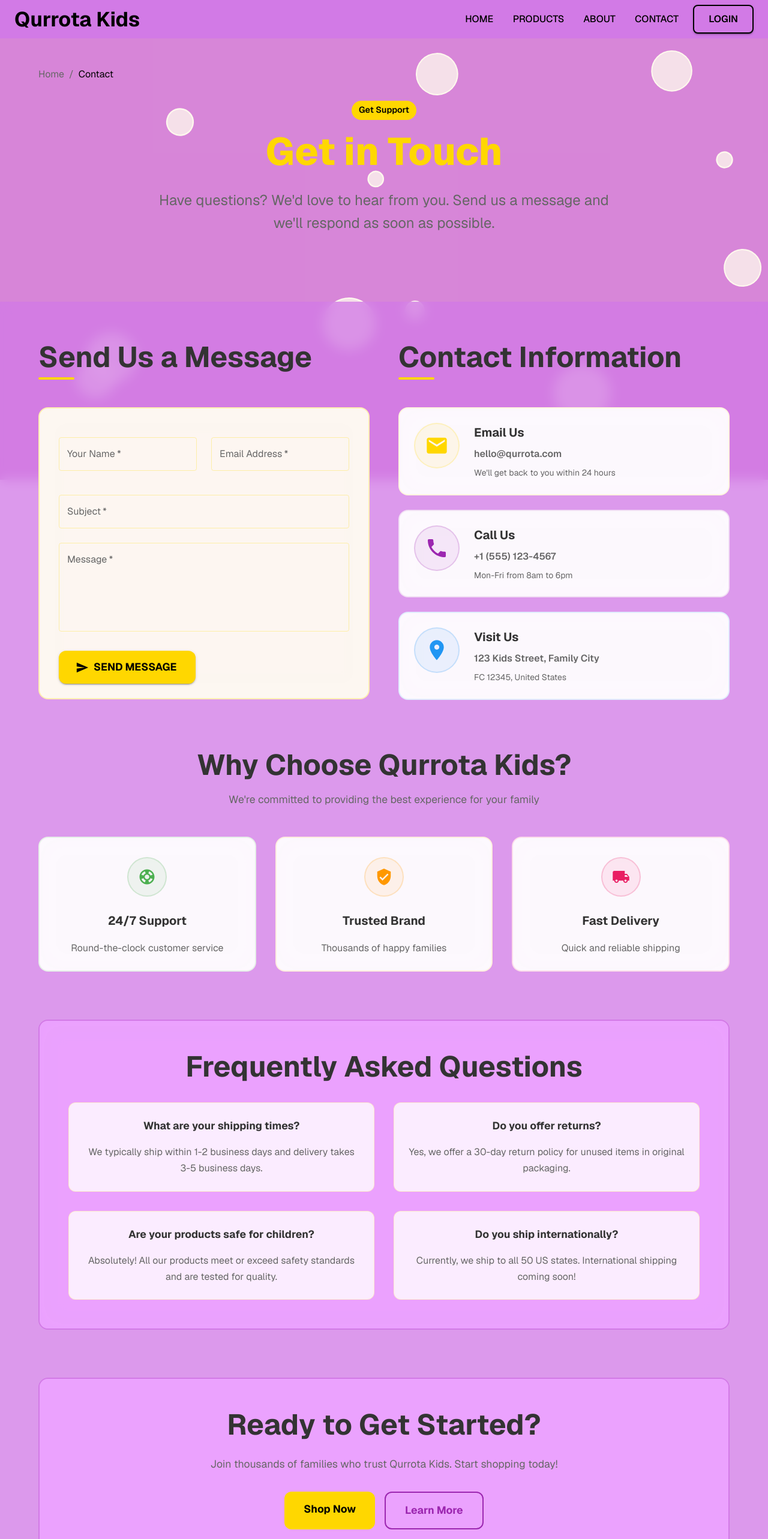
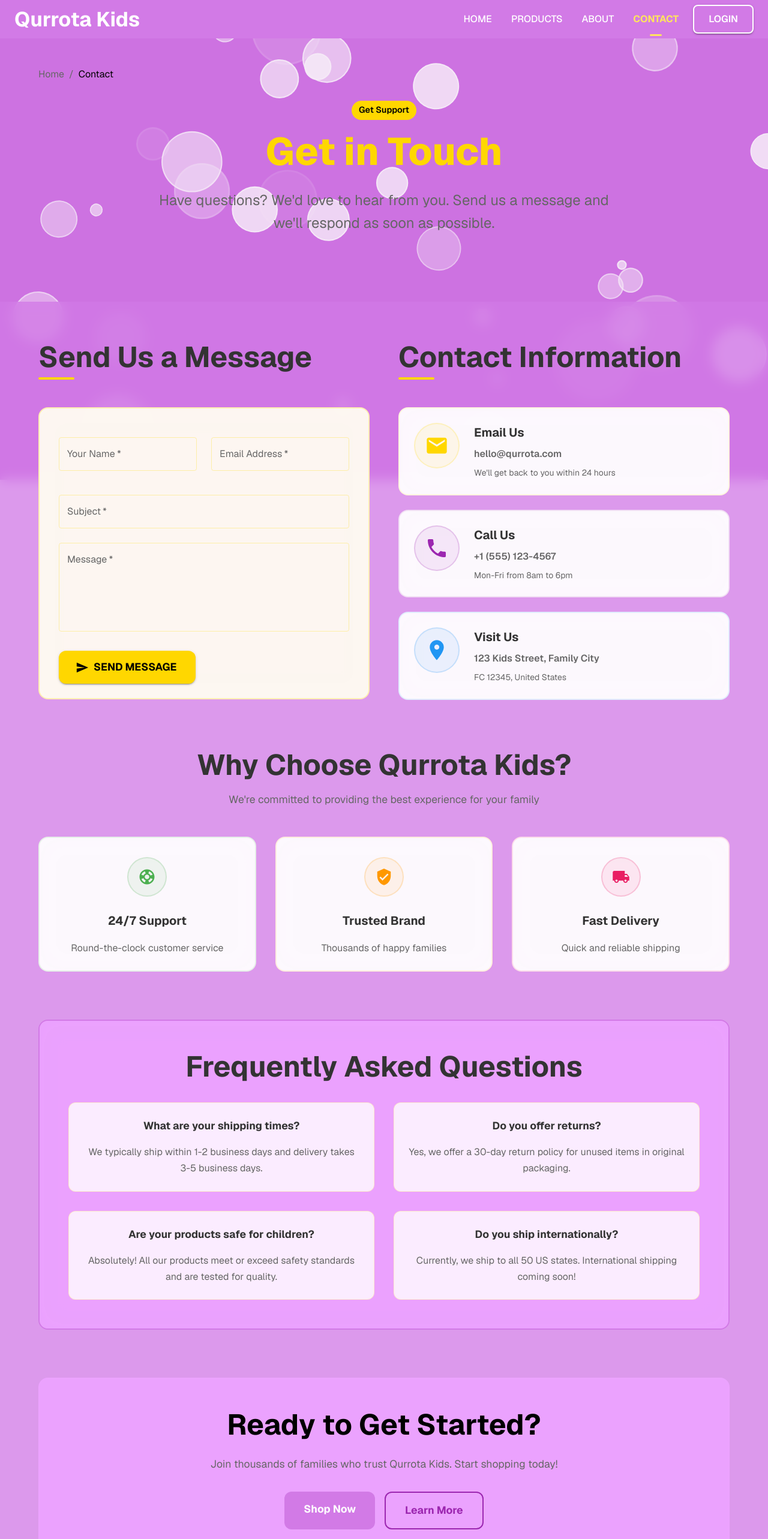
Before and after one commit to Asif3359/Qurrota, a Next.js app: page /contact in a window 1280 px wide. Shown: the top 2566 px of the page at 60% size. Built offline with nearby package versions, Linux system fonts and the light colour scheme.

Commit message:
fix designe issue in theme color

```diff
--- a/src/app/contact/page.tsx
+++ b/src/app/contact/page.tsx
@@ -205,7 +205,7 @@ export default function ContactPage() {
           backdropFilter: "blur(10px)",
         }}
       >
-        <Container maxWidth="lg" >
+        <Container maxWidth="lg">
           {/* Contact Form & Info Section */}
           <motion.div
             initial={{ opacity: 0, y: 50 }}
@@ -801,7 +801,7 @@ export default function ContactPage() {
                 mt: { xs: 6, md: 10 },
                 p: { xs: 4, md: 6 },
                 background: getRgbaColor(theme.palette.primary.light, 0.75),
-                border: `2px solid ${theme.palette.primary.main}`,
+                border: `2px solid ${theme.palette.primary.light}`,
                 borderRadius: 4,
                 textAlign: "center",
                 position: "relative",
@@ -813,7 +813,7 @@ export default function ContactPage() {
                   left: 0,
                   right: 0,
                   bottom: 0,
-                  background: getRgbaColor(theme.palette.primary.light, 0.75),
+                  background: getRgbaColor(theme.palette.primary.light, 0.79),
                 },
               }}
             >
@@ -823,7 +823,7 @@ export default function ContactPage() {
                   gutterBottom
                   sx={{
                     fontWeight: 700,
-                    color: "#333",
+                    color: theme.palette.text.primary,
                     mb: 3,
                   }}
                 >
@@ -857,15 +857,19 @@ export default function ContactPage() {
                       textDecoration: "none",
                       px: 4,
                       py: 2,
-                      background: "#FFD700",
-                      color: "#000",
+                      background: theme.palette.primary.main,
+                      color: theme.palette.primary.contrastText,
                       borderRadius: 3,
                       fontWeight: 700,
                       fontSize: "1.1rem",
                       transition: "all 0.3s ease",
                       "&:hover": {
                         transform: "translateY(-2px)",
-                        boxShadow: "0 10px 20px rgba(255, 215, 0, 0.3)",
+                        background: theme.palette.primary.dark,
+                        boxShadow: `0 10px 20px ${getRgbaColor(
+                          theme.palette.primary.main,
+                          0.3
+                        )}`,
                       },
                     }}
                   >
@@ -877,15 +881,15 @@ export default function ContactPage() {
                       textDecoration: "none",
                       px: 4,
                       py: 2,
-                      border: "2px solid #9C27B0",
-                      color: "#9C27B0",
+                      border: `2px solid ${theme.palette.primary.dark}`,
+                      color: theme.palette.primary.dark,
                       borderRadius: 3,
                       fontWeight: 700,
                       fontSize: "1.1rem",
                       transition: "all 0.3s ease",
                       "&:hover": {
-                        background: "#9C27B0",
-                        color: "#fff",
+                        background: theme.palette.primary.dark,
+                        color: theme.palette.primary.contrastText,
                         transform: "translateY(-2px)",
                       },
                     }}
--- a/src/components/layout/Header.tsx
+++ b/src/components/layout/Header.tsx
@@ -21,10 +21,12 @@ import {
 import { motion } from 'framer-motion';
 import MenuIcon from '@mui/icons-material/Menu';
 import { useAuth } from '@/contexts/AuthContext';
+import { usePathname } from 'next/navigation';
 
 const Header: React.FC = () => {
   const theme = useTheme();
   const isMobile = useMediaQuery(theme.breakpoints.down('md'));
+  const pathname = usePathname();
   const [mobileOpen, setMobileOpen] = useState(false);
   const [anchorEl, setAnchorEl] = useState<null | HTMLElement>(null);
   const { user, logout, isAuthenticated } = useAuth();
@@ -46,6 +48,14 @@ const Header: React.FC = () => {
     handleProfileMenuClose();
   };
 
+  // Helper function to check if a menu item is active
+  const isActivePage = (href: string) => {
+    if (href === '/') {
+      return pathname === '/';
+    }
+    return pathname.startsWith(href);
+  };
+
   const menuItems = [
     { text: 'HOME', href: '/' },
     { text: 'PRODUCTS', href: '/products' },
@@ -56,11 +66,34 @@ const Header: React.FC = () => {
   const drawer = (
     <Box sx={{ width: 250 }}>
       <List>
-        {menuItems.map((item) => (
-          <ListItem key={item.text} component="a" href={item.href}>
-            <ListItemText primary={item.text} />
+        {menuItems.map((item) => {
+          const isActive = isActivePage(item.href);
+          return (
+            <ListItem
+              key={item.text}
+              component="a"
+              href={item.href}
+              sx={{
+                background: isActive ? 'rgba(255, 255, 255, 0.1)' : 'transparent',
+                borderLeft: isActive ? `4px solid ${theme.palette.secondary.main}` : '4px solid transparent',
+                '&:hover': {
+                  background: 'rgba(255, 255, 255, 0.05)',
+                },
+              }}
+            >
+              <ListItemText
+                primary={item.text}
+                sx={{
+                  '& .MuiListItemText-primary': {
+                    color: isActive ? theme.palette.secondary.main : theme.palette.primary.contrastText,
+                    fontWeight: isActive ? 700 : 400,
+                    fontSize: '1.1rem',
+                  },
+                }}
+              />
             </ListItem>
-        ))}
+          );
+        })}
       </List>
     </Box>
   );
@@ -108,7 +141,9 @@ const Header: React.FC = () => {
             </IconButton>
           ) : (
             <Box sx={{ display: 'flex', alignItems: 'center', ml: 'auto', gap: 2 }}>
-              {menuItems.map((item, index) => (
+              {menuItems.map((item, index) => {
+                const isActive = isActivePage(item.href);
+                return (
                   <motion.div
                     key={item.text}
                     initial={{ opacity: 0, y: -20 }}
@@ -120,20 +155,33 @@ const Header: React.FC = () => {
                       component="a"
                       href={item.href}
                       sx={{
-                      color: theme.palette.primary.contrastText,
-                      fontWeight: 500,
+                        color: isActive ? theme.palette.secondary.main : theme.palette.primary.contrastText,
+                        fontWeight: isActive ? 700 : 500,
                         textTransform: 'none',
                         fontSize: '1rem',
+                        position: 'relative',
                         '&:hover': {
-                        color: theme.palette.primary.contrastText,
-                        background: 'rgba(0, 0, 0, 0.05)',
+                          color: theme.palette.secondary.main,
+                          background: 'rgba(255, 255, 255, 0.1)',
                         },
+                        '&::after': isActive ? {
+                          content: '""',
+                          position: 'absolute',
+                          bottom: '-8px',
+                          left: '50%',
+                          transform: 'translateX(-50%)',
+                          width: '20px',
+                          height: '3px',
+                          background: theme.palette.secondary.main,
+                          borderRadius: '2px',
+                        } : {},
                       }}
                     >
                       {item.text}
                     </Button>
                   </motion.div>
-              ))}
+                );
+              })}
 
               {isAuthenticated ? (
                 <motion.div
--- a/src/components/ui/AnimatedBackground.tsx
+++ b/src/components/ui/AnimatedBackground.tsx
@@ -1,9 +1,9 @@
-'use client';
+"use client";
 
-import { motion } from 'framer-motion';
-import { Box, useTheme } from '@mui/material';
-import { useEffect, useState } from 'react';
-import { getRgbaColor } from '../../theme/colors';
+import { motion } from "framer-motion";
+import { Box, useTheme } from "@mui/material";
+import { useEffect, useState } from "react";
+import { getRgbaColor } from "../../theme/colors";
 
 interface FloatingElement {
   id: number;
@@ -12,74 +12,144 @@ interface FloatingElement {
   size: number;
   delay: number;
   duration: number;
+  opacity: number;
+  animationType: "float" | "pulse" | "rotate" | "drift";
 }
 
 const AnimatedBackground: React.FC = () => {
   const theme = useTheme();
-  const [floatingElements, setFloatingElements] = useState<FloatingElement[]>([]);
+  const [floatingElements, setFloatingElements] = useState<FloatingElement[]>(
+    []
+  );
 
   useEffect(() => {
-    const elements: FloatingElement[] = Array.from({ length: 15 }, (_, i) => ({
+    const animationTypes: ("float" | "pulse" | "rotate" | "drift")[] = [
+      "float",
+      "pulse",
+      "rotate",
+      "drift",
+    ];
+
+    const elements: FloatingElement[] = Array.from({ length: 35 }, (_, i) => ({
       id: i,
       x: Math.random() * 100,
       y: Math.random() * 100,
-      size: Math.random() * 60 + 20,
-      delay: Math.random() * 2,
-      duration: Math.random() * 10 + 10,
+      size: Math.random() * 80 + 15, // Increased size range: 15-95px
+      delay: Math.random() * 3, // Increased delay range
+      duration: Math.random() * 15 + 8, // Increased duration range: 8-23 seconds
+      opacity: Math.random() * 0.6 + 0.3, // Opacity range: 0.3-0.9
+      animationType:
+        animationTypes[Math.floor(Math.random() * animationTypes.length)],
     }));
     setFloatingElements(elements);
   }, []);
 
+  // Function to get animation based on type
+  const getAnimation = (element: FloatingElement) => {
+    const baseTransition = {
+      duration: element.duration,
+      repeat: Infinity,
+      ease: "easeInOut" as const,
+      delay: element.delay,
+    };
+
+    switch (element.animationType) {
+      case "float":
+        return {
+          animate: {
+            x: [0, 30, -30, 0],
+            y: [0, -30, 30, 0],
+            scale: [1, 1.2, 0.8, 1],
+            rotate: [0, 180, 360],
+          },
+          transition: baseTransition,
+        };
+      case "pulse":
+        return {
+          animate: {
+            scale: [1, 1.5, 0.7, 1],
+            opacity: [
+              element.opacity,
+              element.opacity * 0.5,
+              element.opacity,
+              element.opacity,
+            ],
+          },
+          transition: baseTransition,
+        };
+      case "rotate":
+        return {
+          animate: {
+            rotate: [0, 360],
+            x: [0, 20, -20, 0],
+            y: [0, 20, -20, 0],
+          },
+          transition: baseTransition,
+        };
+      case "drift":
+        return {
+          animate: {
+            x: [0, 50, -50, 0],
+            y: [0, 40, -40, 0],
+            scale: [1, 1.1, 0.9, 1],
+          },
+          transition: baseTransition,
+        };
+      default:
+        return {
+          animate: {
+            x: [0, 30, -30, 0],
+            y: [0, -30, 30, 0],
+            scale: [1, 1.2, 0.8, 1],
+          },
+          transition: baseTransition,
+        };
+    }
+  };
+
   return (
     <Box
       sx={{
-        position: 'fixed',
+        position: "fixed",
         top: 0,
         left: 0,
-        width: '100%',
+        width: "100%",
         // height: '100%',
-        overflow: 'hidden',
+        overflow: "hidden",
         zIndex: -1,
-        height: '100vh',
+        height: "100vh",
         background: theme.palette.primary.main,
       }}
     >
-      {floatingElements.map((element) => (
+      {floatingElements.map((element) => {
+        const animation = getAnimation(element);
+        return (
           <motion.div
             key={element.id}
             style={{
-            position: 'absolute',
+              position: "absolute",
               left: `${element.x}%`,
               top: `${element.y}%`,
               width: element.size,
               height: element.size,
-            borderRadius: '50%',
-            background: 'rgba(255, 255, 255, 0.76)',
-            border: '2px solid rgba(255, 255, 255, 0.77)',
+              borderRadius: "50%",
+              background: `rgba(255, 255, 255, ${element.opacity})`,
+              border: `2px solid rgba(255, 255, 255, ${element.opacity + 0.1})`,
             }}
-          animate={{
-            x: [0, 30, -30, 0],
-            y: [0, -30, 30, 0],
-            scale: [1, 1.2, 0.8, 1],
-            rotate: [0, 180, 360],
-          }}
-          transition={{
-            duration: element.duration,
-            repeat: Infinity,
-            ease: 'easeInOut',
-            delay: element.delay,
-          }}
+            animate={animation.animate}
+            transition={animation.transition}
           />
-      ))}
+        );
+      })}
 
       {/* Gradient overlay for depth */}
       <Box
         sx={{
-          position: 'absolute',
+          position: "absolute",
           top: 0,
           left: 0,
-          width: '100%',
-          height: '100%',
+          width: "100%",
+          height: "100%",
           background: getRgbaColor(theme.palette.primary.dark, 0.1),
         }}
       />
--- a/src/components/ui/VideoSlider.tsx
+++ b/src/components/ui/VideoSlider.tsx
@@ -206,7 +206,7 @@ const VideoSlider: React.FC<VideoSliderProps> = ({
               sx={{
                 fontWeight: 700,
                 mb: { xs: 1, sm: 1.5 },
-                color: theme.palette.primary.dark,
+                color: theme.palette.secondary.main,
                 fontSize: { xs: "1.5rem", sm: "2rem", md: "2.5rem" },
               }}
             >
--- a/src/theme.ts
+++ b/src/theme.ts
@@ -4,16 +4,16 @@ import { lightYellowColors, purpleColors, additionalColors, cssCustomProperties
 const theme = createTheme({
   palette: {
     primary: {
-      main: lightYellowColors.light, // Light yellow
+      main: purpleColors.light, // #D27AE6 - Purple as main color
+      light: purpleColors.veryLight,
+      dark: purpleColors.medium,
+      contrastText: '#FFFFFF',
+    },
+    secondary: {
+      main: lightYellowColors.light, // Light yellow as secondary
       light: lightYellowColors.veryLight,
       dark: lightYellowColors.medium,
       contrastText: '#000000',
-    },
-    secondary: {
-      main: purpleColors.medium, // Purple
-      light: purpleColors.light,
-      dark: purpleColors.dark,
-      contrastText: '#FFFFFF',
     },
     background: {
       default: additionalColors.white,
--- a/src/theme/colors.ts
+++ b/src/theme/colors.ts
@@ -7,10 +7,10 @@ export const getThemeColor = (theme: Theme, colorType: 'primary' | 'secondary' |
 
 // Light yellow color palette
 export const lightYellowColors = {
-  light: '#D27AE6',
-  medium: '#FFE55C',
-  dark: '#FFD700',
-  veryLight:'#ECA3FF',
+  light: '#FFE55C',
+  medium: '#FFD700',
+  dark: '#FFA500',
+  veryLight: '#FFF8DC',
   orange: '#FFA500',
   amber: '#FFC107',
   rgba: 'rgba(255, 255, 255, 0.16)',
@@ -18,10 +18,11 @@ export const lightYellowColors = {
 
 // Purple color palette
 export const purpleColors = {
-  light: '#E1BEE7',
+  light: '#D27AE6', // Your requested color
   medium: '#9C27B0',
   dark: '#7B1FA2',
-  lighter: '#BA68C8',
+  lighter: '#E1BEE7',
+  veryLight: '#ECA3FF',
 };
 
 // Additional colors used in the app
@@ -42,16 +43,29 @@ export const additionalColors = {
 
 // CSS custom properties for flexible theming
 export const cssCustomProperties = {
+  // Primary colors (Purple - #D27AE6)
+  '--color-primary': purpleColors.light, // #D27AE6 - Main primary color
+  '--color-primary-light': purpleColors.veryLight,
+  '--color-primary-dark': purpleColors.medium,
+  '--color-primary-darker': purpleColors.dark,
+  // Secondary colors (Yellow)
+  '--color-secondary': lightYellowColors.light,
+  '--color-secondary-light': lightYellowColors.veryLight,
+  '--color-secondary-dark': lightYellowColors.medium,
+  '--color-secondary-darker': lightYellowColors.dark,
+  // Legacy naming for backward compatibility
   '--color-light-yellow': lightYellowColors.light,
   '--color-medium-yellow': lightYellowColors.medium,
   '--color-dark-yellow': lightYellowColors.dark,
   '--color-very-light-yellow': lightYellowColors.veryLight,
   '--color-orange-yellow': lightYellowColors.orange,
   '--color-amber-yellow': lightYellowColors.amber,
-  '--color-light-purple': purpleColors.light,
+  '--color-light-purple': purpleColors.light, // #D27AE6 - your requested color
   '--color-medium-purple': purpleColors.medium,
   '--color-dark-purple': purpleColors.dark,
   '--color-lighter-purple': purpleColors.lighter,
+  '--color-very-light-purple': purpleColors.veryLight,
+  // Additional colors
   '--color-blue': additionalColors.blue,
   '--color-green': additionalColors.green,
   '--color-red': additionalColors.red,
@@ -85,23 +99,27 @@ export const getRadialGradient = (color1: string, color2: string, position: stri
 
 // Predefined gradients used throughout the app
 export const appGradients = {
-  primary: (theme: Theme) => getGradient(theme.palette.primary.main, theme.palette.primary.dark),
-  primaryToSecondary: (theme: Theme) => getGradient(theme.palette.primary.main, theme.palette.secondary.main),
-  primaryToOrange: (theme: Theme) => getGradient(theme.palette.primary.main, lightYellowColors.orange),
-  secondaryToLight: (theme: Theme) => getGradient(theme.palette.secondary.main, purpleColors.lighter),
-  yellowToOrange: (theme: Theme) => getGradient(theme.palette.primary.dark, lightYellowColors.orange),
-  yellowToRed: (theme: Theme) => getGradient(theme.palette.primary.dark, additionalColors.red),
-  subtleYellow: (theme: Theme) => getGradient(
-    getRgbaColor(theme.palette.primary.dark, 0.1),
-    getRgbaColor(theme.palette.secondary.main, 0.1)
+  primary: (theme: Theme) => getGradient(theme.palette.primary.main, theme.palette.primary.dark), // Purple gradient
+  primaryToSecondary: (theme: Theme) => getGradient(theme.palette.primary.main, theme.palette.secondary.main), // Purple to yellow
+  primaryToOrange: (theme: Theme) => getGradient(theme.palette.primary.main, lightYellowColors.orange), // Purple to orange
+  secondaryToLight: (theme: Theme) => getGradient(theme.palette.secondary.main, lightYellowColors.veryLight), // Yellow to light yellow
+  yellowToOrange: (theme: Theme) => getGradient(theme.palette.secondary.dark, lightYellowColors.orange), // Yellow to orange
+  yellowToRed: (theme: Theme) => getGradient(theme.palette.secondary.dark, additionalColors.red), // Yellow to red
+  // Purple-focused gradients (now primary)
+  purpleToLight: () => getGradient(purpleColors.light, purpleColors.veryLight),
+  purpleToYellow: (theme: Theme) => getGradient(theme.palette.primary.main, theme.palette.secondary.main),
+  purpleGradient: () => getGradient(purpleColors.light, purpleColors.medium),
+  subtlePurple: (theme: Theme) => getGradient(
+    getRgbaColor(theme.palette.primary.main, 0.1),
+    getRgbaColor(theme.palette.primary.dark, 0.1)
   ),
-  subtleYellowRadial: (theme: Theme) => getRadialGradient(
-    getRgbaColor(theme.palette.primary.dark, 0.1),
+  subtlePurpleRadial: (theme: Theme) => getRadialGradient(
+    getRgbaColor(theme.palette.primary.main, 0.1),
     additionalColors.transparent,
     '30% 20%'
   ),
   background: () => getGradient(additionalColors.gray.light, additionalColors.gray.veryLight, 135),
-  rainbow: () => getGradient(lightYellowColors.dark, lightYellowColors.orange, 90),
+  rainbow: () => getGradient(purpleColors.light, lightYellowColors.orange, 90), // Purple to orange rainbow
 };
 
 // Theme-aware color getters
```
Also changed, not shown: src/app/about/page.tsx (+8 -7 lines), src/components/sections/JoinUsSection.tsx (+4 -3 lines). Lines whose indentation alone changed are shown as unchanged.
